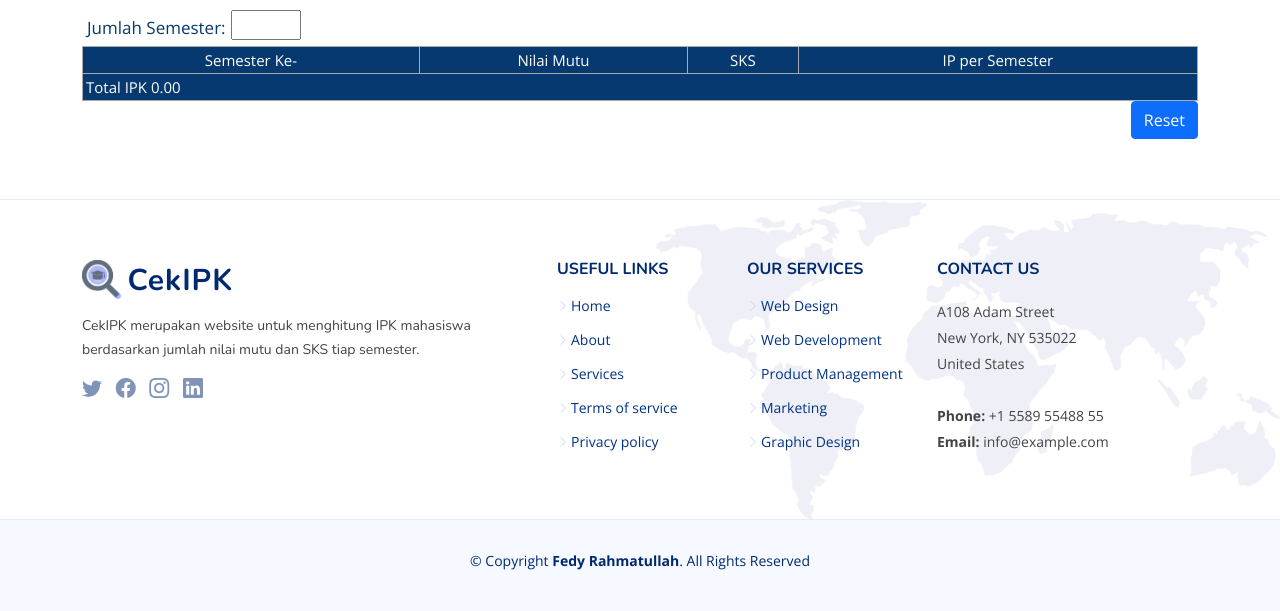
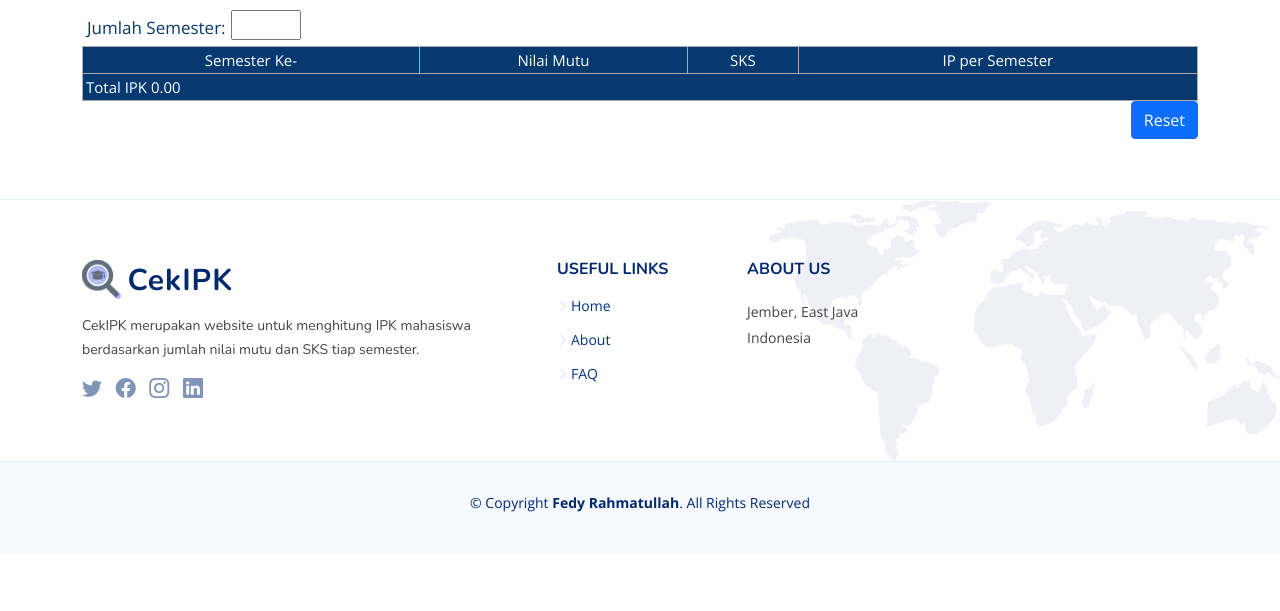
Before and after one commit to fedyrahmatullah/cekipk, a PHP site: page /hasil.php in a window 1280 px wide. Shown: the part 193-804 px from the top of the page. After the commit the page ends 705 px from the top, so only its background shows below. Run offline with PHP 8.4, Linux system fonts and the light colour scheme; data that the repository does not hold is empty.

Commit message:
Update footer.php

```diff
--- a/footer.php
+++ b/footer.php
@@ -37,14 +37,14 @@
         <h4>Useful Links</h4>
         <ul>
           <li><i class="bi bi-chevron-right"></i> <a href="index.php">Home</a></li>
-          <li><i class="bi bi-chevron-right"></i> <a href="#about">About</a></li>
-          <li><i class="bi bi-chevron-right"></i> <a href="#">Services</a></li>
-          <li><i class="bi bi-chevron-right"></i> <a href="#">Terms of service</a></li>
-          <li><i class="bi bi-chevron-right"></i> <a href="#">Privacy policy</a></li>
+          <li><i class="bi bi-chevron-right"></i> <a href="index.php#about">About</a></li>
+          <li><i class="bi bi-chevron-right"></i> <a href="index.php#faq">FAQ</a></li>
+          <!-- <li><i class="bi bi-chevron-right"></i> <a href="#">Terms of service</a></li>
+          <li><i class="bi bi-chevron-right"></i> <a href="#">Privacy policy</a></li> -->
         </ul>
       </div>
 
-      <div class="col-lg-2 col-6 footer-links">
+      <!-- <div class="col-lg-2 col-6 footer-links">
         <h4>Our Services</h4>
         <ul>
           <li><i class="bi bi-chevron-right"></i> <a href="#">Web Design</a></li>
@@ -53,16 +53,16 @@
           <li><i class="bi bi-chevron-right"></i> <a href="#">Marketing</a></li>
           <li><i class="bi bi-chevron-right"></i> <a href="#">Graphic Design</a></li>
         </ul>
-      </div>
+      </div> -->
 
       <div class="col-lg-3 col-md-12 footer-contact text-center text-md-start">
-        <h4>Contact Us</h4>
+        <h4>About Us</h4>
         <p>
-          A108 Adam Street <br>
-          New York, NY 535022<br>
-          United States <br><br>
-          <strong>Phone:</strong> +1 5589 55488 55<br>
-          <strong>Email:</strong> info@example.com<br>
+          <!-- A108 Adam Street <br> -->
+          Jember, East Java<br>
+          Indonesia <br><br>
+          <!-- <strong>Phone:</strong> +1 5589 55488 55<br> -->
+          <!-- <strong>Email:</strong> email@example.com<br> -->
         </p>
 
       </div>
```
